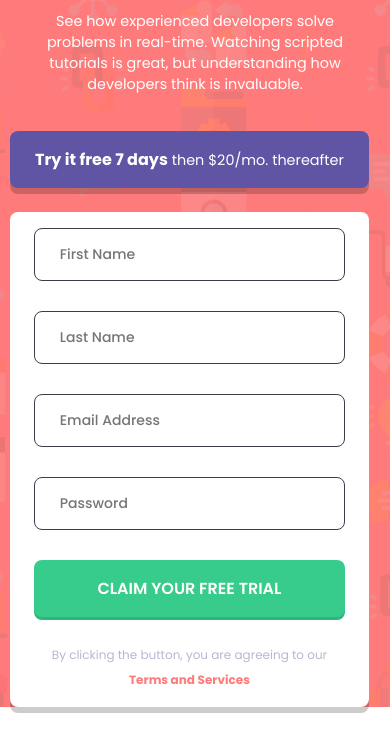
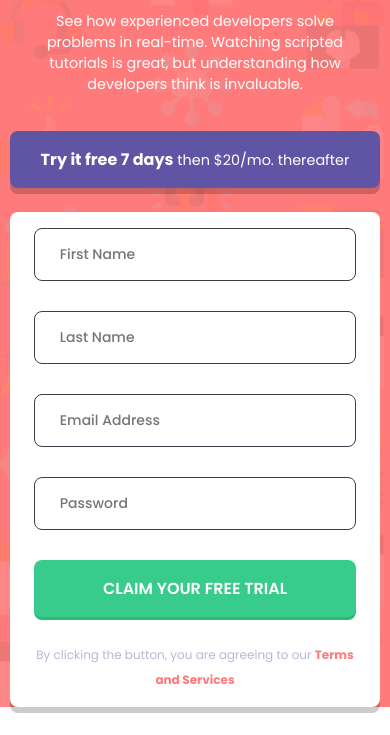
Before and after one commit to Victor1890/intro-component-with-signup-form-master, a plain HTML site: page index.html in a window 390 px wide. Shown: the part 109-844 px from the top of the page. Drawn offline with Linux system fonts and the light colour scheme.

Commit message:
[UPDATE] UPDATE

```diff
--- a/assets/css/medias.css
+++ b/assets/css/medias.css
@@ -1,14 +1,17 @@
 @media screen and (max-width: 700px){
     main{
-        background-image: url("../img/bg-intro-mobile.png");
-        background-repeat: repeat;
+        height: auto;
+        background-size: cover;
     }
     .container{
         flex-direction: column;
     }
     .formulation{
-        width: 97%;
         height: 50%;
+    }
+    .formulation__box{
+        width: auto;
+        position: relative;
     }
     .info .info__title{
         margin: auto;
@@ -25,3 +28,11 @@
         padding: 1rem
     }
 }
+@media screen and (min-width: 1440px){
+    .formulation__box{
+        width: 38%;
+        position: absolute;
+        top: 10%;
+        left: 52%;
+    }
+}
--- a/assets/css/style.css
+++ b/assets/css/style.css
@@ -10,7 +10,7 @@ main{
     height: 100vh;
     background-color: hsl(0, 100%, 74%) ;
     background-image: url("../img/bg-intro-desktop.png");
-    /* background-repeat: no-repeat; */
+    background-repeat: repeat;
     background-size: contain;
     display: flex;
     align-items: center;
@@ -46,6 +46,9 @@ main{
     width: 100%;
 }
 .formulation__box{
+    width: 45%;
+    position: absolute;
+    top: 12%;
     display: flex;
     flex-direction: column;
     text-align: center;
@@ -144,9 +147,3 @@ main{
     text-decoration: none;
     font-size: 12px;
 }
-
-@media only screen and (max-width: 700px){
-    main{
-        height: auto !important;
-    }
-}
```
